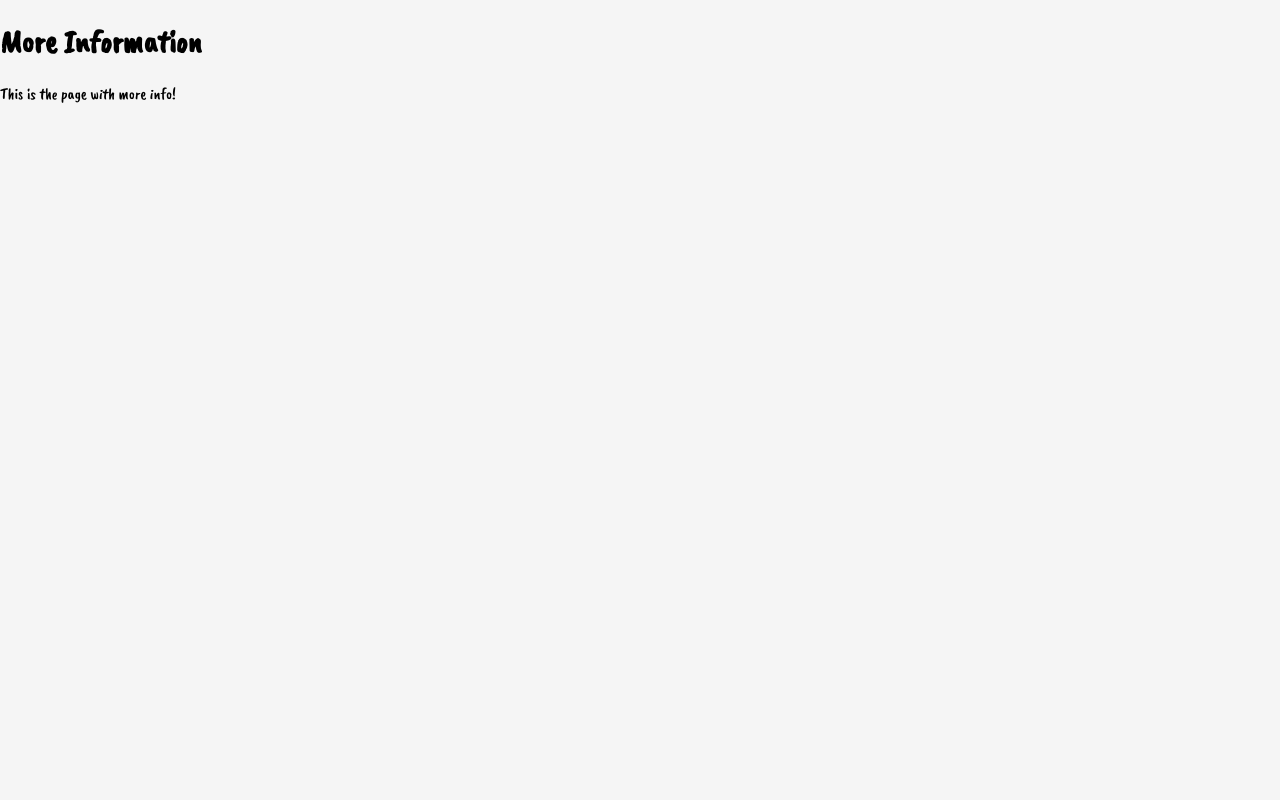
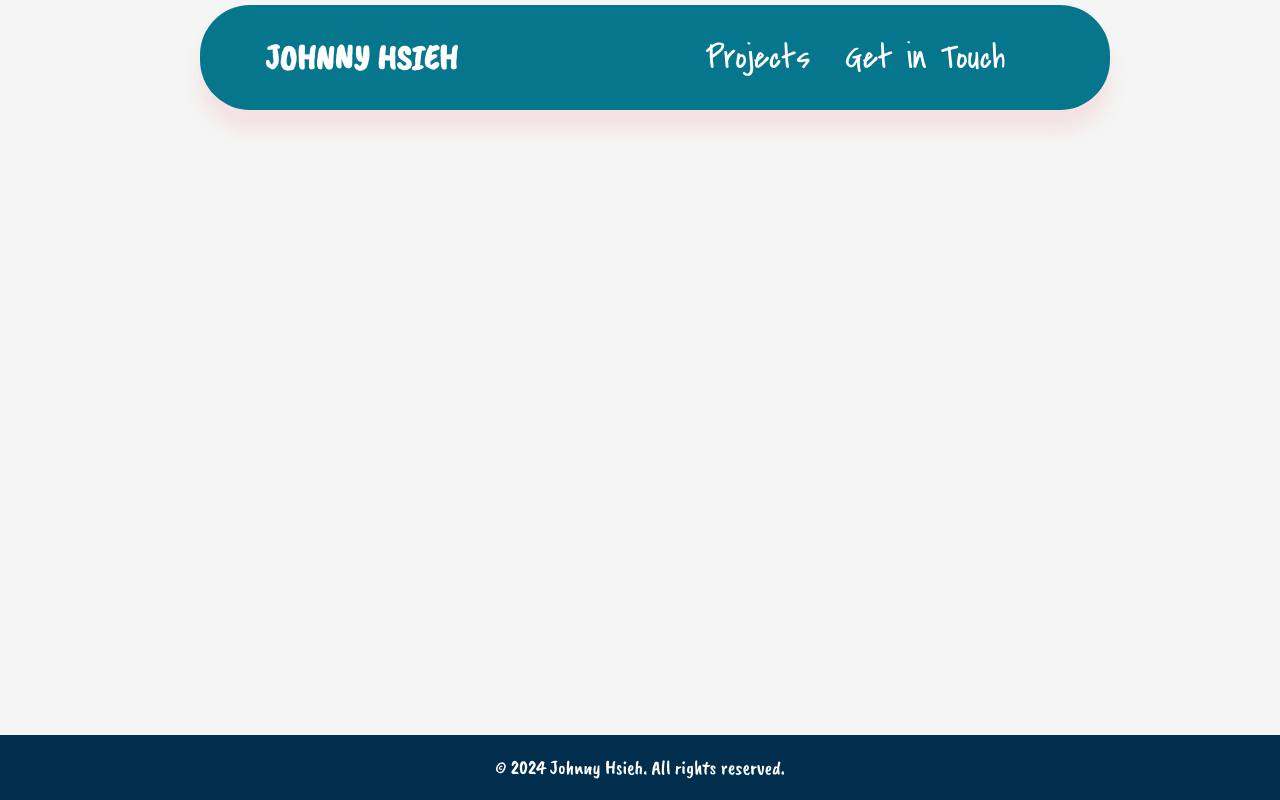
Before and after one commit to myName833/My-Website, a React (Vite) app: page /moreinfo in a window 1280 px wide. Built offline with nearby package versions, Linux system fonts and the light colour scheme.

Commit message:
update changes

```diff
--- a/index.html
+++ b/index.html
@@ -10,9 +10,11 @@
   <link rel="preconnect" href="https://fonts.gstatic.com" crossorigin>
   <link href="https://fonts.googleapis.com/css2?family=Caveat+Brush&family=Covered+By+Your+Grace&display=swap" rel="stylesheet">
   <link rel="preconnect" href="https://fonts.googleapis.com">
-<link rel="preconnect" href="https://fonts.gstatic.com" crossorigin>
-<link href="https://fonts.googleapis.com/css2?family=Caveat+Brush&family=Covered+By+Your+Grace&family=Oswald:wght@476&display=swap" rel="stylesheet">
-  <title>JohnnyHsieh.com</title>
+  <link rel="preconnect" href="https://fonts.gstatic.com" crossorigin>
+  <link href="https://fonts.googleapis.com/css2?family=Caveat+Brush&family=Covered+By+Your+Grace&family=Oswald:wght@476&display=swap" rel="stylesheet">
+  <link rel="icon" href="public\My-Logo.png" />
+
+  <title>johnnyhsieh.com</title>
 </head>
 <body>
   <div id="root"></div>
--- a/src/pages/GetInTouch.jsx
+++ b/src/pages/GetInTouch.jsx
@@ -1,10 +1,23 @@
 import React from 'react';
-
+import '../App.css';
+import { BrowserRouter as Router, Routes, Route, Link, useNavigate } from 'react-router-dom';
+import MoreInfo from "./MoreInfo";
+import Project from "./Project";
 const GetInTouch = () => {
   return (
     <div>
-      <h1>Get in Touch</h1>
-      <p>Contact me at johnny@example.com!</p>
+      <header>
+         <nav className="navbar">
+           <a className="navbar-home" href="/">Johnny Hsieh</a>
+           <ul className="navbar-links">
+             <li><Link to="/project">Projects</Link></li>
+             <li><Link to="/moreinfo">More Information</Link></li>
+           </ul>
+         </nav>
+       </header>
+       <footer className="main-footer">
+         <p id="footer-copyright">© 2024 Johnny Hsieh. All rights reserved.</p>
+       </footer>
     </div>
   );
 };
--- a/src/pages/MoreInfo.jsx
+++ b/src/pages/MoreInfo.jsx
@@ -1,11 +1,25 @@
-// MoreInfoPage.jsx
 import React from 'react';
+import '../App.css';
+import { BrowserRouter as Router, Routes, Route, Link, useNavigate } from 'react-router-dom';
+import Project from "./Project";
+import GetInTouch from "./GetInTouch";
+
 
 const MoreInfo = () => {
   return (
     <div>
-      <h1>More Information</h1>
-      <p>This is the page with more info!</p>
+      <header>
+         <nav className="navbar">
+           <a className="navbar-home" href="/">Johnny Hsieh</a>
+           <ul className="navbar-links">
+             <li><Link to="/project">Projects</Link></li>
+             <li><Link to="/getintouch">Get in Touch</Link></li>
+           </ul>
+         </nav>
+       </header>
+       <footer className="main-footer">
+         <p id="footer-copyright">© 2024 Johnny Hsieh. All rights reserved.</p>
+       </footer>
     </div>
   );
 };
--- a/src/pages/Project.jsx
+++ b/src/pages/Project.jsx
@@ -1,10 +1,24 @@
 import React from 'react';
+import '../App.css';
+import { BrowserRouter as Router, Routes, Route, Link, useNavigate } from 'react-router-dom';
+import MoreInfo from "./MoreInfo";
+import GetInTouch from "./GetInTouch";
 
 const Project = () => {
   return (
     <div>
-      <h1>Projects</h1>
-      <p>Here are some of my projects!</p>
+      <header>
+         <nav className="navbar">
+           <a className="navbar-home" href="/">Johnny Hsieh</a>
+           <ul className="navbar-links">
+             <li><Link to="/moreinfo">More Information</Link></li>
+             <li><Link to="/getintouch">Get in Touch</Link></li>
+           </ul>
+         </nav>
+       </header>
+       <footer className="main-footer">
+         <p id="footer-copyright">© 2024 Johnny Hsieh. All rights reserved.</p>
+       </footer>
     </div>
   );
 };
```
Also changed, not shown: src/pages/Layout.jsx (deleted, +0 -25 lines), public/My-Logo.png (added).
